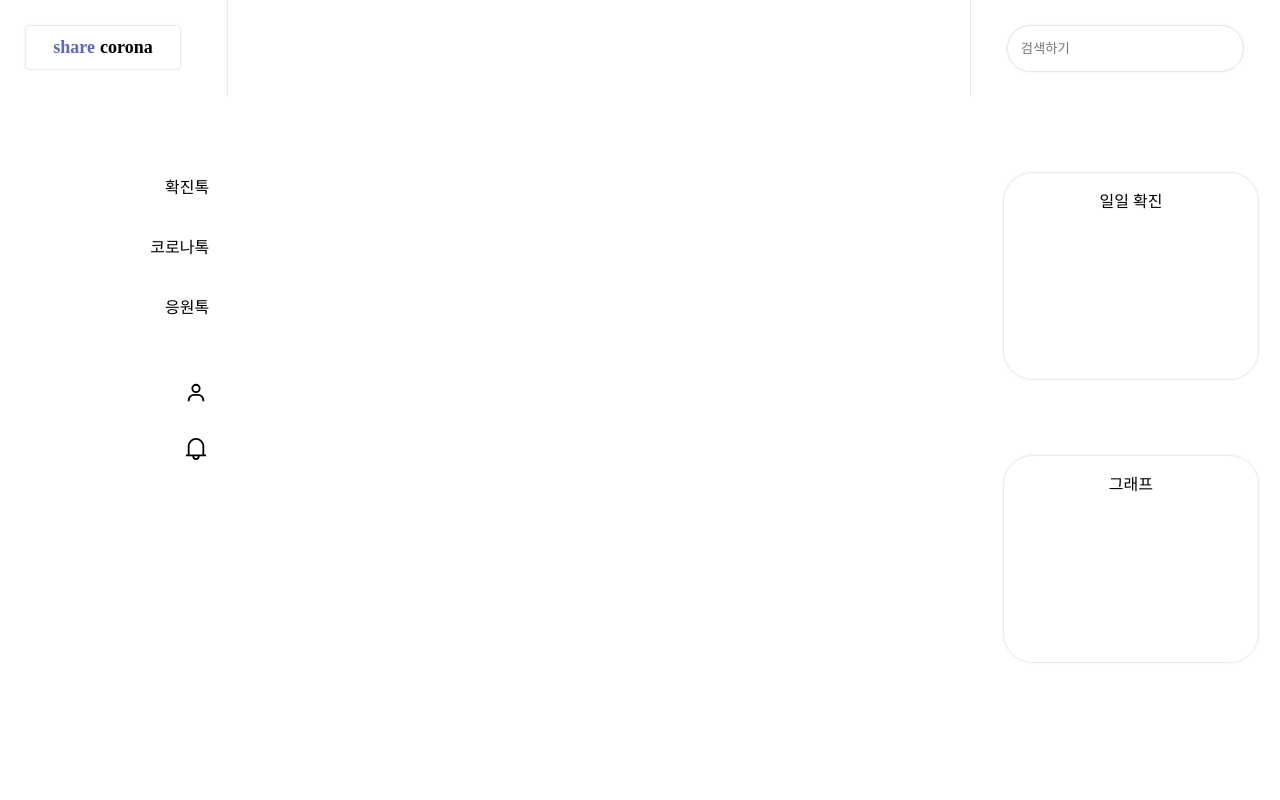
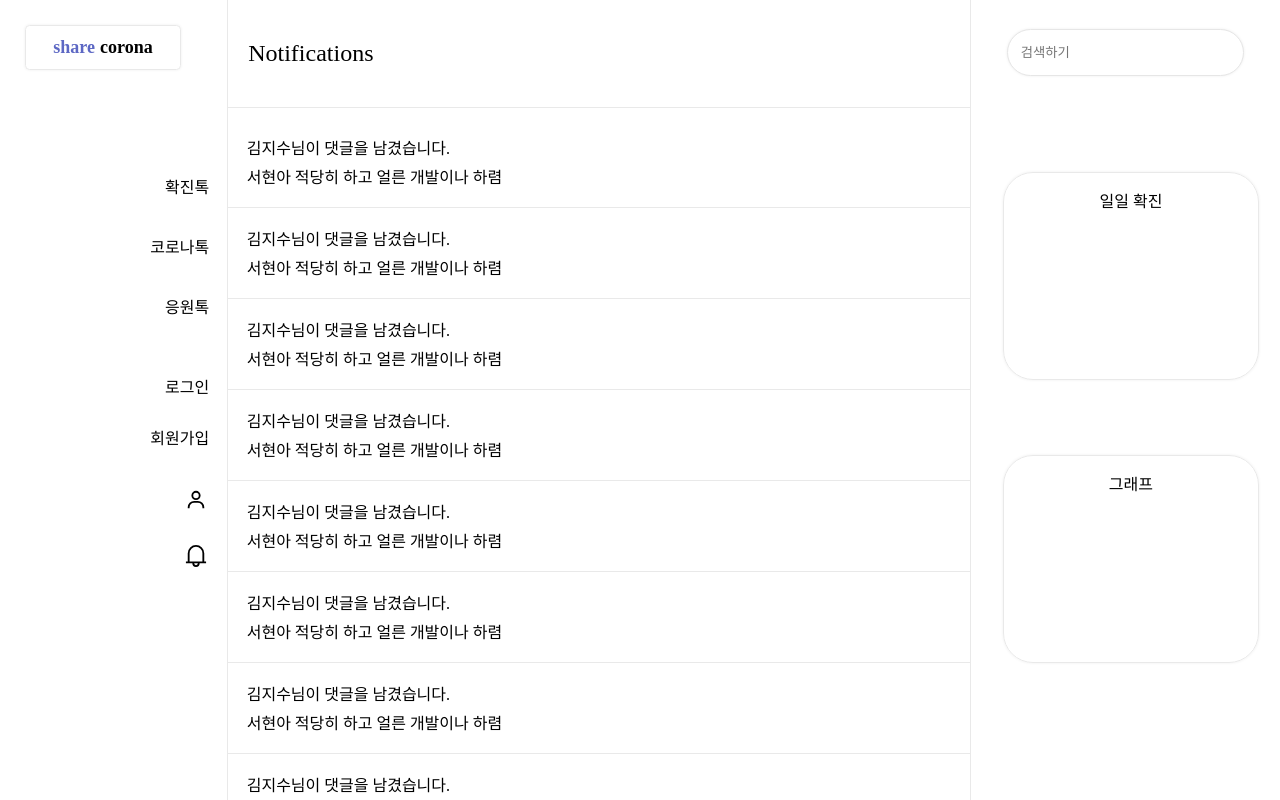
Before and after one commit to seohyunsim/share-corona-front, a React (Create React App) app: page /notification in a window 1280 px wide. Shown: the top 800 px of the page. Built offline with nearby package versions, Linux system fonts and the light colour scheme; a web font is replaced by a local one.

Commit message:
Style(notification): 알림 페이지 레이아웃 구현

```diff
--- a/src/components/Common/Main/index.tsx
+++ b/src/components/Common/Main/index.tsx
@@ -8,6 +8,7 @@ import { CoronaTalk } from "../../Board/CoronaTalk";
 import { ConfirmedTalk } from "../../Board/ConfirmedTalk";
 import { CheeringTalk } from "../../Board/CheeringTalk";
 import { Profile } from "../../User/Profile";
+import { Notification } from "../../User/Notification";
 
 export const Main = () => {
   return (
@@ -22,6 +23,7 @@ export const Main = () => {
           <Route path="/confirmedTalk" element={<ConfirmedTalk />} />
           <Route path="/cheeringTalk" element={<CheeringTalk />} />
           <Route path="/profile" element={<Profile />} />
+          <Route path="/notification" element={<Notification />} />
         </Routes>
       </MainWrap>
       <RightSideWrap>
--- a/src/components/Navigation/SideBar/index.tsx
+++ b/src/components/Navigation/SideBar/index.tsx
@@ -22,20 +22,26 @@ export const SideBar = () => {
       <MenuWrap>
         <BoardWrap>
           <StyledLink to="/confirmedTalk">
-            <Board>확진톡</Board>
+            <Board padding={"18px"}>확진톡</Board>
           </StyledLink>
           <StyledLink to="/coronaTalk">
-            <Board>코로나톡</Board>
+            <Board padding={"18px"}>코로나톡</Board>
           </StyledLink>
           <StyledLink to="/cheeringTalk">
-            <Board>응원톡</Board>
+            <Board padding={"18px"}>응원톡</Board>
           </StyledLink>
         </BoardWrap>
         <UserWrap>
+          <div>
+            <Board padding={"22px 18px"}>로그인</Board>
+            <Board padding={"5px 18px"}>회원가입</Board>
+          </div>
           <StyledLink to="/profile">
             <BiUser />
           </StyledLink>
-          <GrNotification />
+          <StyledLink to="/notification">
+            <GrNotification />
+          </StyledLink>
         </UserWrap>
       </MenuWrap>
     </Wrap>
--- a/src/components/Navigation/SideBar/styles.ts
+++ b/src/components/Navigation/SideBar/styles.ts
@@ -52,19 +52,25 @@ export const BoardWrap = styled.ul`
   padding: 0px;
 `;
 
-export const Board = styled.li`
-  padding: 18px;
+export const Board = styled.li<{
+  padding: string;
+}>`
+  padding: ${(props) => props.padding};
   cursor: pointer;
 `;
 
 export const UserWrap = styled.div`
-  padding: 15px;
   display: flex;
   flex-direction: column;
   align-items: flex-end;
+  div {
+    list-style: none;
+    text-align: right;
+    padding-bottom: 20px; /*프로필 숨길때 지우기*/
+  }
   svg {
     font-size: 22px;
-    padding: 15px 5px;
+    padding: 15px 20px;
     cursor: pointer;
   }
 `;
--- /dev/null
+++ b/src/components/User/Notification/Description.tsx
@@ -0,0 +1,11 @@
+import React from "react";
+import { NotificationWrap } from "./styles";
+
+export const Description = () => {
+  return (
+    <NotificationWrap>
+      <span>김지수님이 댓글을 남겼습니다.</span>
+      <span>서현아 적당히 하고 얼른 개발이나 하렴</span>
+    </NotificationWrap>
+  );
+};
--- /dev/null
+++ b/src/components/User/Notification/index.tsx
@@ -0,0 +1,28 @@
+import React from "react";
+import { Description } from "./Description";
+import { NotificationWrap, TitleWrap } from "./styles";
+
+export const Notification = () => {
+  return (
+    <div>
+      <TitleWrap>
+        <h2>Notifications</h2>
+        <hr />
+      </TitleWrap>
+      <Description />
+      <Description />
+      <Description />
+      <Description />
+      <Description />
+      <Description />
+      <Description />
+      <Description />
+      <Description />
+      <Description />
+      <Description />
+      <Description />
+      <Description />
+      <Description />
+    </div>
+  );
+};
--- /dev/null
+++ b/src/components/User/Notification/styles.ts
@@ -0,0 +1,28 @@
+import styled from "styled-components";
+
+export const TitleWrap = styled.div`
+  position: sticky;
+  top: 0px;
+  background-color: #ffffff;
+  h2 {
+    padding: 20px;
+    font-weight: 300;
+  }
+  hr {
+    margin-top: 10px;
+    border-width: 1.5px 0px 0px 0px;
+    border-style: solid;
+    border-color: rgb(233, 233, 233);
+    height: 1px;
+  }
+`;
+
+export const NotificationWrap = styled.div`
+  border-bottom: 0.8px solid rgb(233, 233, 233);
+  padding: 1em;
+  display: flex;
+  flex-direction: column;
+  span {
+    padding: 2.5px;
+  }
+`;
```
